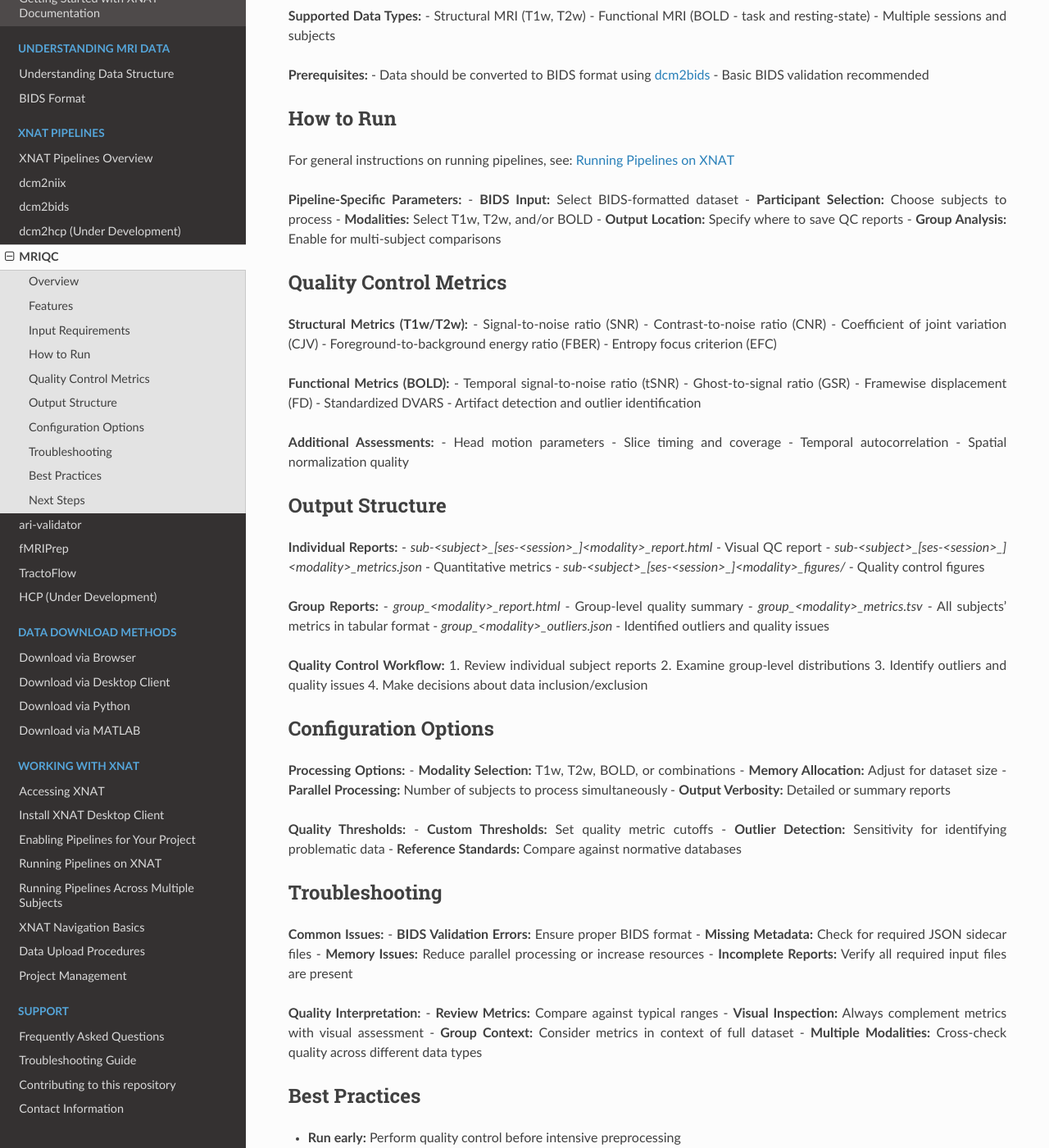
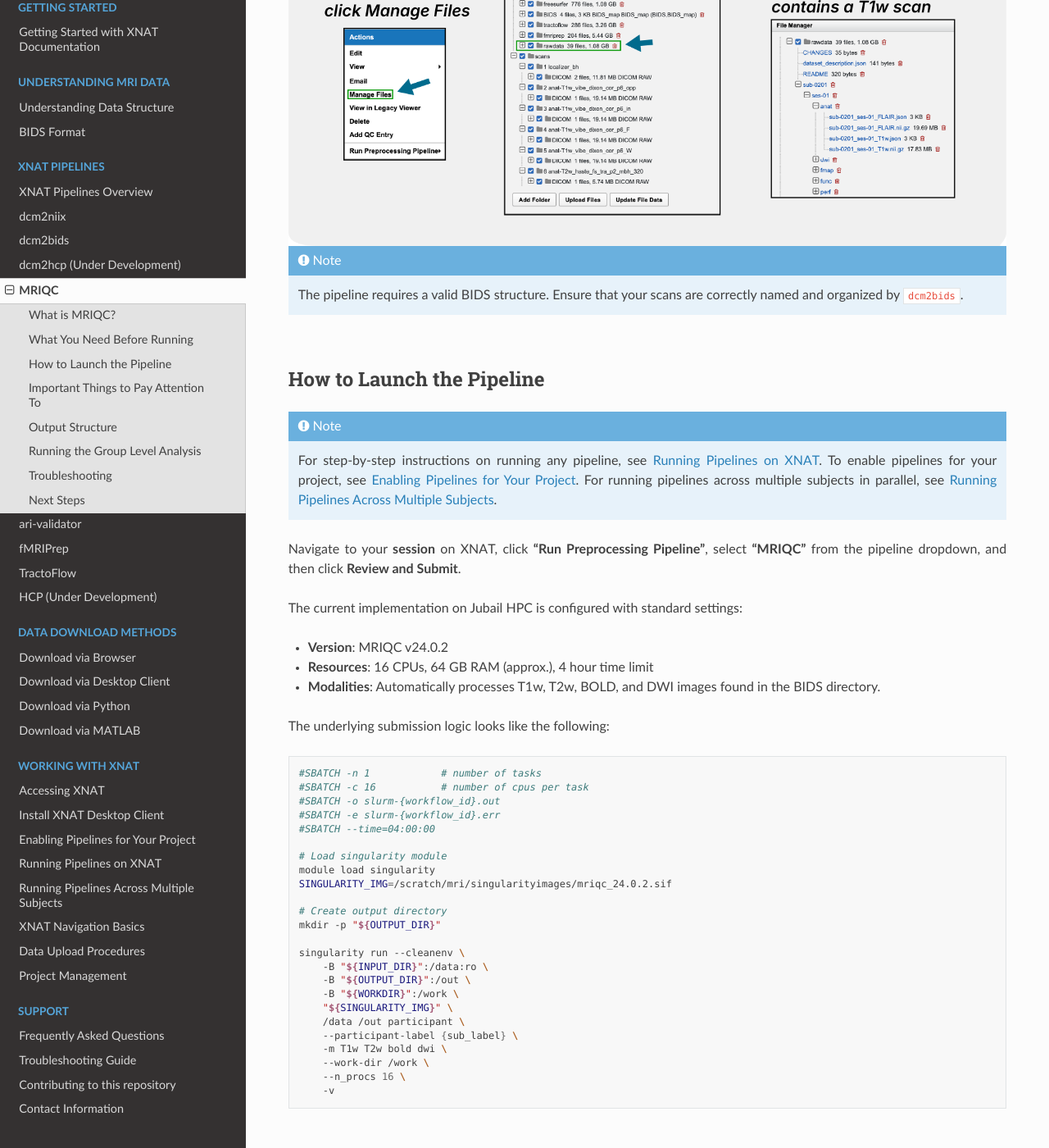
Before and after one commit to BioMedicalImaging-Core-NYUAD/xnat-docs, a Sphinx documentation site: the page built from docs/source/processing_pipelines/mriqc.rst, in a window 1280 px wide and 1400 px high, scrolled down 812 px. Shown: the whole window at 82% size. Built offline with Sphinx 7.4.7 and the Read the Docs theme 3.1.0, drawn with Linux system fonts in a browser that asks for light colours; some of the changed text lies outside the part shown.

Commit message:
updated the MRIQC pipeline page

```diff
--- a/docs/source/processing_pipelines/mriqc.rst
+++ b/docs/source/processing_pipelines/mriqc.rst
@@ -1,143 +1,214 @@
 MRIQC
 =====
+
+This page provides information on running the MRIQC pipeline via XNAT.
+We will explain **what MRIQC does**, show you **what you need to run MRIQC** and the exact steps to launch it, and help you understand some of the key **MRIQC outputs**.
+
+What is MRIQC?
+--------------
+
+MRIQC (MRI Quality Control) is an automated processing pipeline designed to calculate quality metrics for structural and functional MRI data. It functions with minimal manual intervention and provides:
+
+- **Automated Quality Assessment**: Extracts standardized image quality metrics (IQMs) from T1w, T2w, and BOLD data.
+- **Visual Reports**: Generates interactive HTML reports that allow researchers to visually inspect individual scans and identify artifacts (e.g., motion, susceptibility distortion).
+- **Group-Level Analysis**: Facilitates the comparison of quality metrics across the entire dataset to spot outliers.
+
+For detailed information about the metrics and methods, visit the `official MRIQC documentation <https://mriqc.readthedocs.io/en/latest/>`_.
+
+.. raw:: html
+
+   <br>
+   <br>
+
+What You Need Before Running
+----------------------------
+Before running MRIQC, you need to run :doc:`dcm2bids`, which will convert the raw data to BIDS format and output in the ``rawdata`` directory under ``Resources``.
+
+.. image:: ../_static/3.6.fmriprep.input.png
+   :alt: BIDS structure example
+   :align: center
+   :width: 900px
+
+.. note::
+   The pipeline requires a valid BIDS structure. Ensure that your scans are correctly named and organized by ``dcm2bids``.
+
+.. raw:: html
+
+   <br>
+   <br>
+
+How to Launch the Pipeline
+--------------------------
 .. note::
    For step-by-step instructions on running any pipeline, see :doc:`../working_with_xnat/running_pipelines`. To enable pipelines for your project, see :doc:`../working_with_xnat/enabling_pipelines`. For running pipelines across multiple subjects in parallel, see :doc:`../working_with_xnat/parallel_processing`.
 
-The MRIQC pipeline provides comprehensive quality control assessment for structural and functional MRI data.
+Navigate to your **session** on XNAT, click **"Run Preprocessing Pipeline"**, select **"MRIQC"** from the pipeline dropdown, and then click **Review and Submit**.
 
-Overview
---------
+The current implementation on Jubail HPC is configured with standard settings:
 
-The MRIQC pipeline provides:
-- Automated quality assessment for T1w, T2w, and BOLD data
-- No-reference image quality metrics
-- Visual quality control reports
-- Group-level quality analysis
-- Integration with XNAT workflows
+- **Version**: MRIQC v24.0.2
+- **Resources**: 16 CPUs, 64 GB RAM (approx.), 4 hour time limit
+- **Modalities**: Automatically processes T1w, T2w, BOLD, and DWI images found in the BIDS directory.
 
-Features
---------
+The underlying submission logic looks like the following:
 
-- **Comprehensive QC Metrics:** Automated calculation of image quality metrics
-- **Visual Reports:** Interactive HTML reports with quality visualizations
-- **Multi-modal Support:** Structural (T1w, T2w) and functional (BOLD) data
-- **Group Analysis:** Compare quality metrics across subjects and sessions
-- **BIDS Compatibility:** Works with BIDS-formatted datasets
-- **Standardized Output:** Consistent quality metrics across studies
+.. code-block:: bash
 
-Input Requirements
-------------------
+   #SBATCH -n 1            # number of tasks
+   #SBATCH -c 16           # number of cpus per task
+   #SBATCH -o slurm-{workflow_id}.out
+   #SBATCH -e slurm-{workflow_id}.err
+   #SBATCH --time=04:00:00
 
-**Required:**
-- BIDS-formatted dataset
-- Valid XNAT project with appropriate permissions
+   # Load singularity module
+   module load singularity
+   SINGULARITY_IMG=/scratch/mri/singularityimages/mriqc_24.0.2.sif
 
-**Supported Data Types:**
-- Structural MRI (T1w, T2w)
-- Functional MRI (BOLD - task and resting-state)
-- Multiple sessions and subjects
+   # Create output directory
+   mkdir -p "${OUTPUT_DIR}"
 
-**Prerequisites:**
-- Data should be converted to BIDS format using :doc:`dcm2bids`
-- Basic BIDS validation recommended
+   singularity run --cleanenv \
+       -B "${INPUT_DIR}":/data:ro \
+       -B "${OUTPUT_DIR}":/out \
+       -B "${WORKDIR}":/work \
+       "${SINGULARITY_IMG}" \
+       /data /out participant \
+       --participant-label {sub_label} \
+       -m T1w T2w bold dwi \
+       --work-dir /work \
+       --n_procs 16 \
+       -v
 
-How to Run
-----------
+.. raw:: html
 
-For general instructions on running pipelines, see: :doc:`../working_with_xnat/running_pipelines`
+   <br>
+   <br>
 
-**Pipeline-Specific Parameters:**
-- **BIDS Input:** Select BIDS-formatted dataset
-- **Participant Selection:** Choose subjects to process
-- **Modalities:** Select T1w, T2w, and/or BOLD
-- **Output Location:** Specify where to save QC reports
-- **Group Analysis:** Enable for multi-subject comparisons
+Important Things to Pay Attention To
+------------------------------------
 
-Quality Control Metrics
------------------------
+**During Processing:**
 
-**Structural Metrics (T1w/T2w):**
-- Signal-to-noise ratio (SNR)
-- Contrast-to-noise ratio (CNR)
-- Coefficient of joint variation (CJV)
-- Foreground-to-background energy ratio (FBER)
-- Entropy focus criterion (EFC)
+- **Monitor job status** through XNAT pipeline interface
+- **Be patient** - processing typically takes 30-60 minutes per subject, but can vary depending on the number of scans.
 
-**Functional Metrics (BOLD):**
-- Temporal signal-to-noise ratio (tSNR)
-- Ghost-to-signal ratio (GSR)
-- Framewise displacement (FD)
-- Standardized DVARS
-- Artifact detection and outlier identification
+**After Completion:**
 
-**Additional Assessments:**
-- Head motion parameters
-- Slice timing and coverage
-- Temporal autocorrelation
-- Spatial normalization quality
+- **Review HTML reports** for valid visual quality and artifacts.
+- **Check IQMs** for any statistical outliers.
+
+.. raw:: html
+
+   <br>
+   <br>
 
 Output Structure
 ----------------
 
-**Individual Reports:**
-- `sub-<subject>_[ses-<session>_]<modality>_report.html` - Visual QC report
-- `sub-<subject>_[ses-<session>_]<modality>_metrics.json` - Quantitative metrics
-- `sub-<subject>_[ses-<session>_]<modality>_figures/` - Quality control figures
+MRIQC generates outputs in the ``Resources/mriqc`` directory. The structure follows the BIDS Derivatives specification.
 
-**Group Reports:**
-- `group_<modality>_report.html` - Group-level quality summary
-- `group_<modality>_metrics.tsv` - All subjects' metrics in tabular format
-- `group_<modality>_outliers.json` - Identified outliers and quality issues
+.. parsed-literal::
 
-**Quality Control Workflow:**
-1. Review individual subject reports
-2. Examine group-level distributions
-3. Identify outliers and quality issues
-4. Make decisions about data inclusion/exclusion
+    **<Resources>/**
+      **mriqc/**
+        dataset_description.json
+        logs/
+        **sub-9527/**
+            **ses-01/**
+                **anat/**
+                    sub-9527_ses-01_T1w.json
+                **func/**
+                    sub-9527_ses-01_task-restingstate_dir-AP_run-01_bold.json
+                    sub-9527_ses-01_task-restingstate_dir-AP_run-01_timeseries.json
+                    sub-9527_ses-01_task-restingstate_dir-AP_run-01_timeseries.tsv
+                    ...
+        sub-9527_ses-01_T1w.html
+        sub-9527_ses-01_task-restingstate_dir-AP_run-01_bold.html
+        ...
 
-Configuration Options
----------------------
+**Key Output Files:**
 
-**Processing Options:**
-- **Modality Selection:** T1w, T2w, BOLD, or combinations
-- **Memory Allocation:** Adjust for dataset size
-- **Parallel Processing:** Number of subjects to process simultaneously
-- **Output Verbosity:** Detailed or summary reports
+- ``mriqc/sub-<label>_*_<modality>.html``: **Individual HTML Reports**. These are the most important files for visual inspection. They contain "carpet plots" for functional data, background noise assessments, and segmentation visualizations for structural data. Open these in a browser to check for motion spikes, ghosting, or wrong orientation.
+- ``mriqc/sub-<label>/**/func/*_bold.json``: **Image Quality Metrics (IQMs)**. A JSON file containing calculated metrics like SNR (Signal-to-Noise Ratio), FD (Framewise Displacement), and others.
+- ``mriqc/sub-<label>/**/func/*_timeseries.tsv``: **Timeseries Data**. Tab-separated values file containing frame-wise metrics for functional runs, useful for detailed motion analysis (e.g., standard DVARS, FD per volume).
 
-**Quality Thresholds:**
-- **Custom Thresholds:** Set quality metric cutoffs
-- **Outlier Detection:** Sensitivity for identifying problematic data
-- **Reference Standards:** Compare against normative databases
+.. raw:: html
+
+   <br>
+   <br>
+
+Running the Group Level Analysis
+--------------------------------
+
+After processing individual subjects, you can run the **MRIQC Group Pipeline** to generate study-wide reports. This is useful for identifying outliers across your entire cohort.
+
+**Prerequisites:**
+You must have successfully run the participant-level MRIQC pipeline for your subjects.
+
+**How to Launch:**
+Navigate to your **Project Page** (not the session page). Under the **"Actions"** menu on the right, select **"Run Containers"** -> **"MRIQC Group on Jubail"**.
+
+.. raw:: html
+
+   <br>
+
+.. image:: ../_static/3.7.mriqc.group.launch.png
+   :alt: MRIQC Group Launch
+   :align: center
+   :width: 900px
+
+**Outputs:**
+The group pipeline aggregates metrics from all processed subjects and produces group reports in the **Project Resources**. You can access them via the **"Manage Files"** or **"View Resources"** button on the project page.
+
+.. raw:: html
+
+   <br>
+
+.. image:: ../_static/3.7.mriqc.group.report.png
+   :alt: MRIQC Group Report Example
+   :align: center
+   :width: 900px
+
+.. raw:: html
+
+   <br>
+
+.. parsed-literal::
+
+    **<Project RESOURCES>/**
+      **mriqc-group-jubail/**
+         **mriqc/**
+            dataset_description.json
+            logs/
+            group_T1w.html
+            group_T1w.tsv
+            group_bold.html
+            group_bold.tsv
+            ...
+
+- **group_*.html**: Interactive HTML reports showing the distribution of quality metrics (e.g., SNR, CNR, Framewise Displacement) across all subjects. These reports allow you to easily identify outliers by hovering over the data points to see the subject ID.
+- **group_*.tsv**: Tab-separated files containing the raw metrics for all subjects. These are ideal for importing into statistical software (like R, Python/Pandas, or Excel) to perform custom analyses or to exclude participants based on specific quality criteria (e.g., "exclude all subjects with mean FD > 0.5mm").
+
+.. raw:: html
+
+   <br>
+   <br>
 
 Troubleshooting
 ---------------
 
-**Common Issues:**
-- **BIDS Validation Errors:** Ensure proper BIDS format
-- **Missing Metadata:** Check for required JSON sidecar files
-- **Memory Issues:** Reduce parallel processing or increase resources
-- **Incomplete Reports:** Verify all required input files are present
+- **Job Timeout**: If the job fails with a timeout (exceeding 4 hours), it might be due to an unusually large dataset or high-resolution images. Please contact us for support.
+- **Missing Outputs**: If HTML reports are missing, check the ``logs`` directory (accessible via XNAT or the file system) to see if the pipeline crashed due to BIDS errors.
 
-**Quality Interpretation:**
-- **Review Metrics:** Compare against typical ranges
-- **Visual Inspection:** Always complement metrics with visual assessment
-- **Group Context:** Consider metrics in context of full dataset
-- **Multiple Modalities:** Cross-check quality across different data types
+.. raw:: html
 
-Best Practices
---------------
-
-- **Run early:** Perform quality control before intensive preprocessing
-- **Review systematically:** Check both individual and group reports
-- **Document decisions:** Keep records of quality-based exclusions
-- **Set thresholds:** Establish consistent quality criteria for your study
-- **Regular monitoring:** Use for ongoing data collection quality assurance
+   <br>
+   <br>
 
 Next Steps
 ----------
+1. Use :doc:`../data_download/browser` to access results.
+2. If quality is good, proceed to preprocessing (e.g., :doc:`fmriprep`).
 
-- Review quality control reports and metrics
-- Make data inclusion/exclusion decisions
-- Proceed with preprocessing using :doc:`fmriprep` for quality data
-- Learn about :doc:`../understanding_data/bids` format requirements
-- See :doc:`../data_download/browser` for accessing QC reports
+.. note::
+   Currently, we are running **MRIQC v24.0.2**. We are working on making more versions available. If you have an urgent request for a specific version, please contact us.
```
Also changed, not shown: docs/source/_static/3.7.mriqc.group.launch.png (added), docs/source/_static/3.7.mriqc.group.report.png (added).
